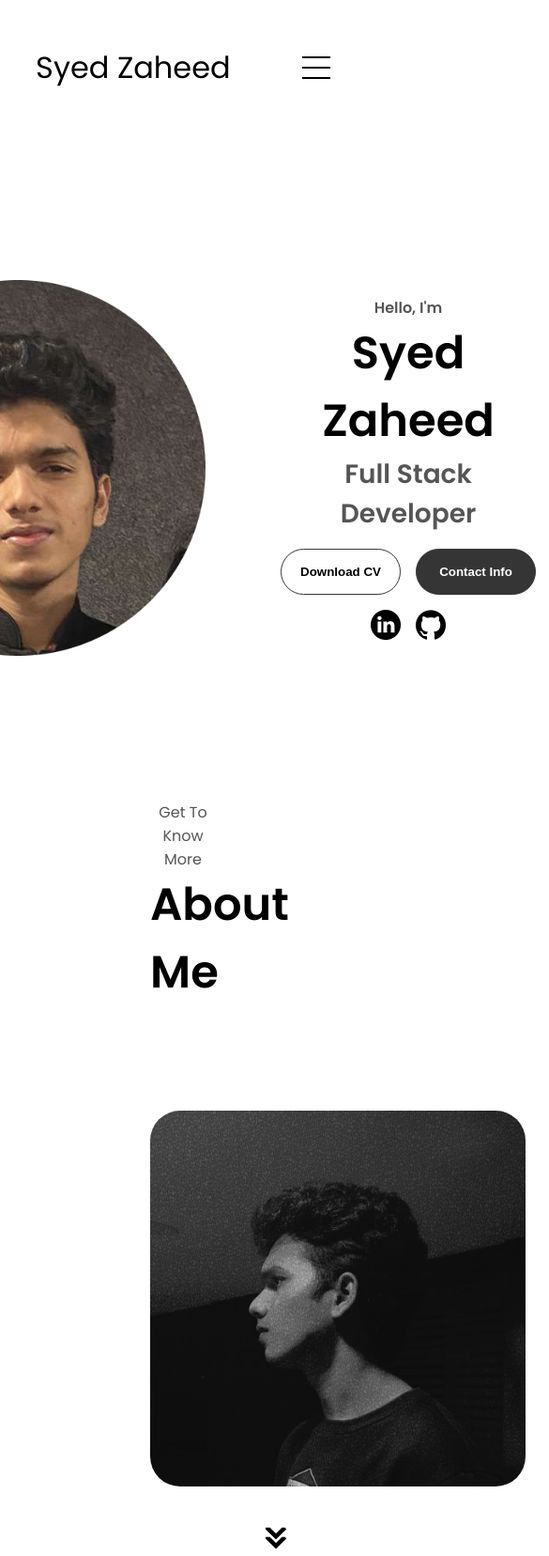
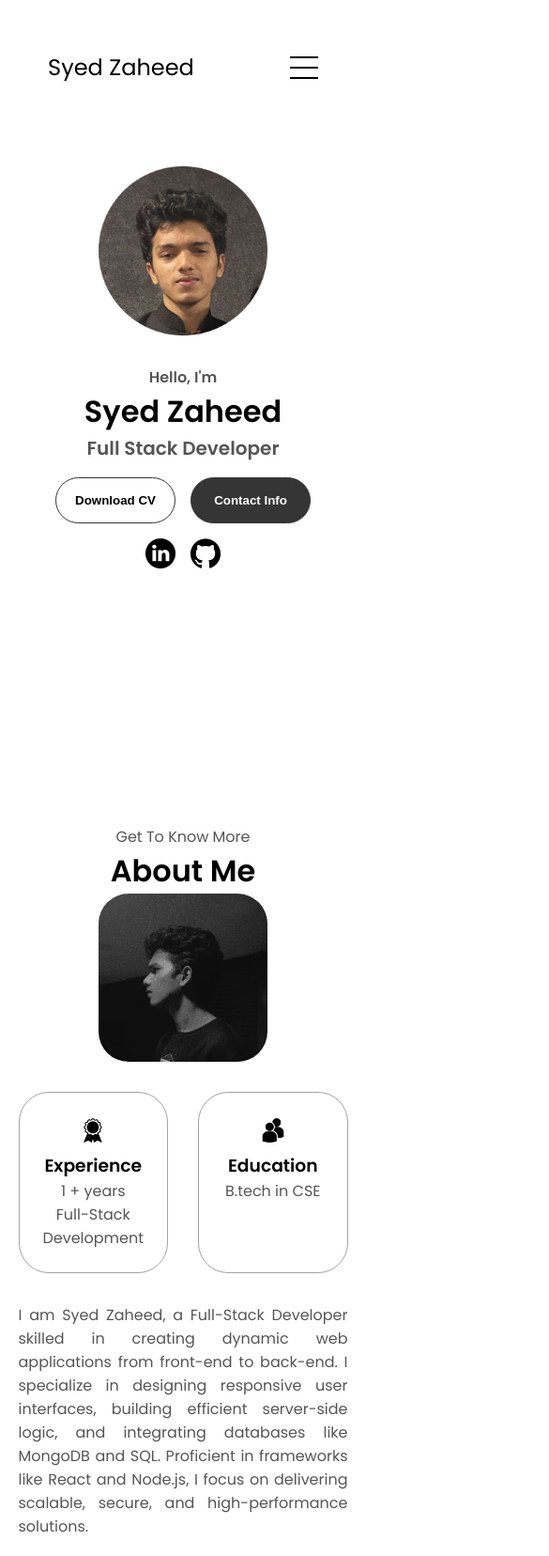
Before and after one commit to szaid47/Portfolio-website, a plain HTML site: page index.html in a window 390 px wide. Shown: the top 1656 px of the page at 94% size, 585 px wide, since content can reach past the window. Drawn offline with Linux system fonts and the light colour scheme.

Commit message:
media queries

```diff
--- a/mediaqueries.css
+++ b/mediaqueries.css
@@ -1,3 +1,14 @@
+@media screen and (max-width:1400px) {
+#profile{
+    height : 83vh;
+    margin-bottom: 6rem;
+}
+.about-containers{
+    flex-wrap:wrap;
+
+}
+}
+
 @media screen and (max-width:1200px){
     #desktop-nav{
         display:none;
@@ -5,4 +16,84 @@
     #hamburger-nav{
         display:flex;
     }
+    #experience,.experience-details-container{
+        margin-top:2rem;
+
+    }
+    #profile,.section-container{
+        display:block;
+    }
+    .arrow{
+        display:none;
+    }
+    section,.section-container{
+        height:fit-content;
+    }
+    section{
+        margin:0 5%;
+    }
+    .section__pic-container{
+        width:275px;
+        height:275px;
+        margin:0 auto 2rem;
+    }
+    .about-containers{
+        margin-top:0;
+    }
 }
+
+@media screen and (max-width:1200px) {
+    #contact,footer{
+        height:40vh;
+
+    }
+    #profile{
+        height:83vh;
+        margin-bottom:0;
+    }
+    article{
+        font-size:1rem;
+    }
+    footer nav{
+        height:fit-content;
+        margin-bottom: 2rem;
+    }
+    .about-containers,.contact-info-upper-container ,.btn-container{
+        flex-wrap: wrap;
+    }
+    .contact-info-container{
+        margin:0;
+    }
+    .contact-info-container p , .nav-links li a{
+        font-size:1rem;
+    }
+    .experience-sub-title{
+        font-size: 1.25rem;
+
+    }
+    .logo{
+        font-size: 1.5rem;
+
+    }
+    .nav-links{
+        flex-direction: column;
+        gap:0.5rem;
+        text-align: center;
+    }
+    .section__pic-container{
+        width:auto;
+        height: 46vw;
+        justify-content: center;
+    }
+
+    .section__text__p2{
+        font-size: 1.25rem;
+    }
+    .title{
+        font-size:2rem;
+
+    }
+    .text-container{
+        text-align: justify;
+    }
+}
```
